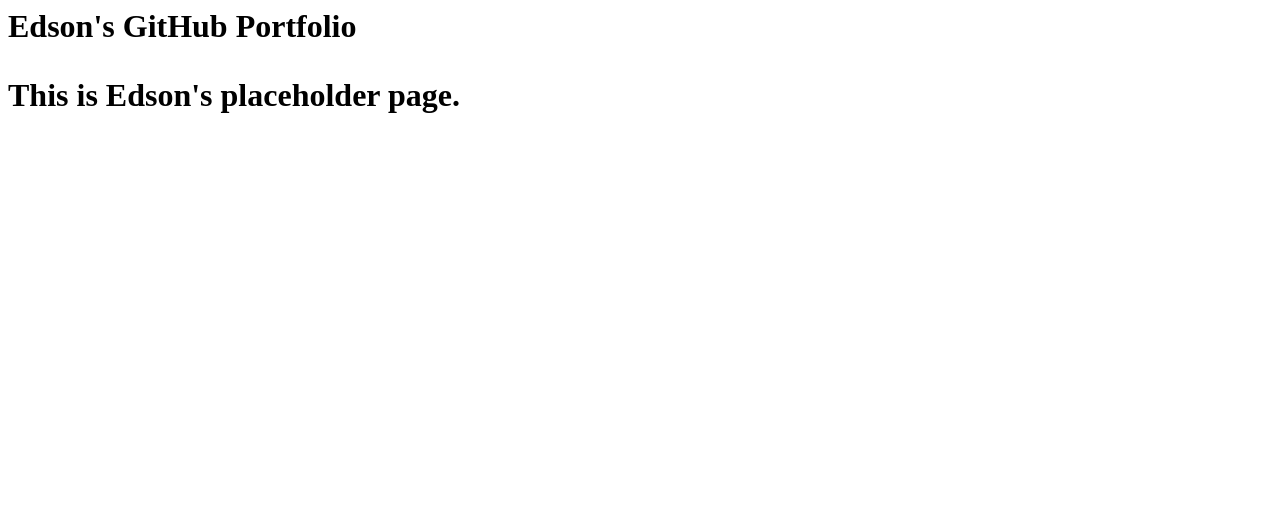
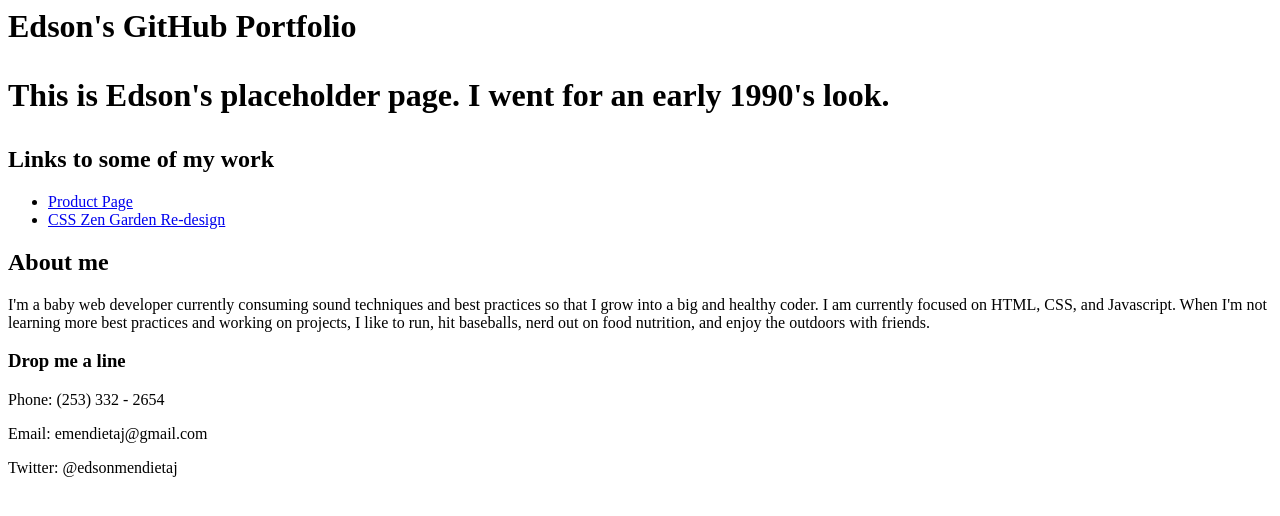
Before and after one commit to edsonmendieta/edsonmendieta.github.io, a plain HTML site: page index.html in a window 1280 px wide. Drawn offline with Linux system fonts and the light colour scheme.

Commit message:
Added links to work, about me, and contact to index.html.

```diff
--- a/index.html
+++ b/index.html
@@ -4,6 +4,17 @@
 	</head>
 	<body>
 		<h1>Edson's GitHub Portfolio</hi>
-		<p>This is Edson's placeholder page.</p>
+		<p>This is Edson's placeholder page. I went for an early 1990's look.</p>
+		<h2>Links to some of my work</h2>
+		<ul>
+			<li><a href="simplepounds.com/wats1010-product-page/">Product Page</a></li>
+			<li><a href="simplepounds.com/wats1010-css-zen-garden/">CSS Zen Garden Re-design</a></li>
+		</ul>
+		<h2>About me</h2>
+		<p>I'm a baby web developer currently consuming sound techniques and best practices so that I grow into a big and healthy coder. I am currently focused on HTML, CSS, and Javascript. When I'm not learning more best practices and working on projects, I like to run, hit baseballs, nerd out on food nutrition, and enjoy the outdoors with friends.<p>
+		<h3>Drop me a line</h3>
+		<p>Phone: (253) 332 - 2654</p>
+		<p>Email: emendietaj@gmail.com</p>
+		<p>Twitter: @edsonmendietaj</p>
 	</body>
 </html>
```
